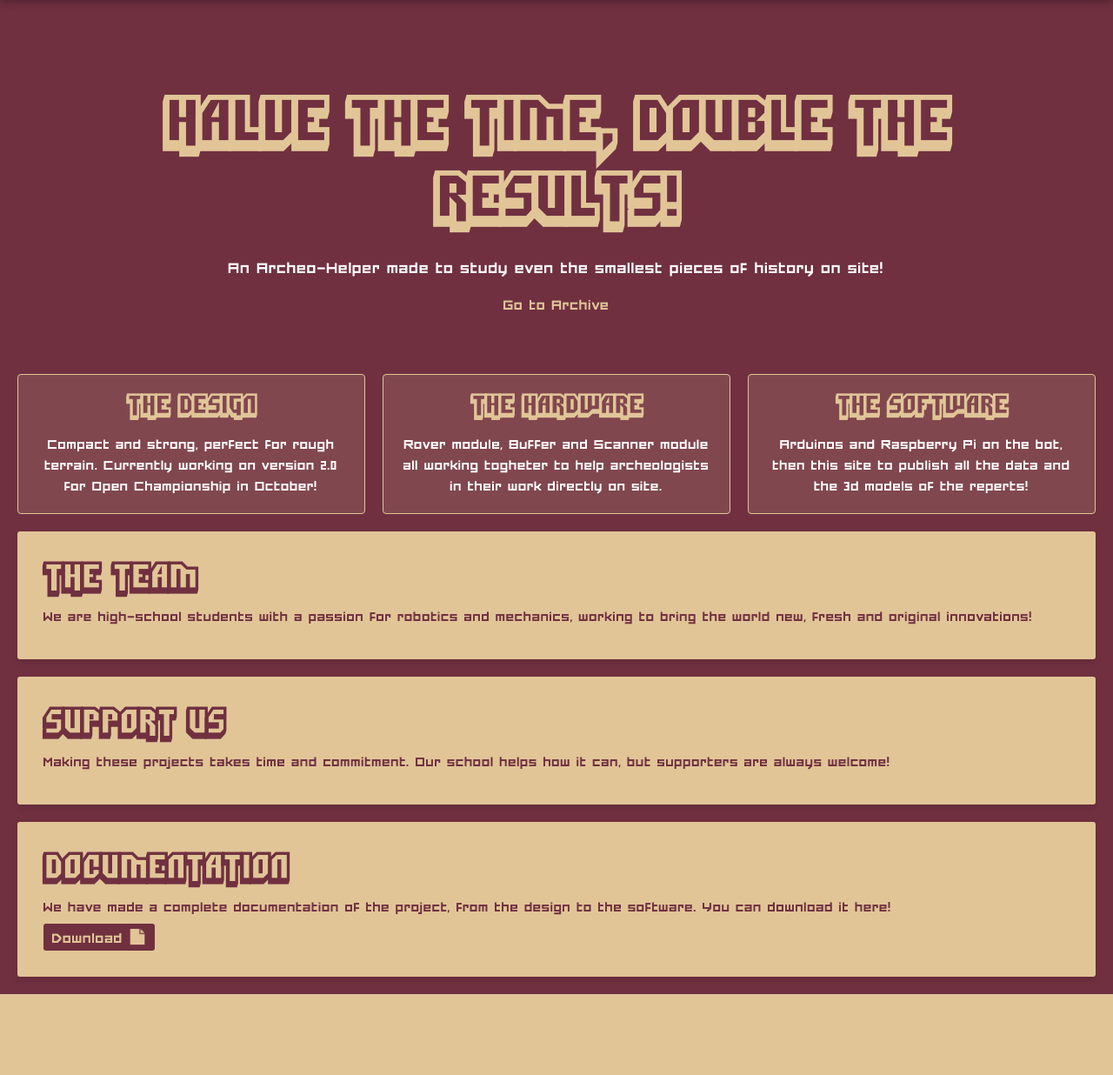
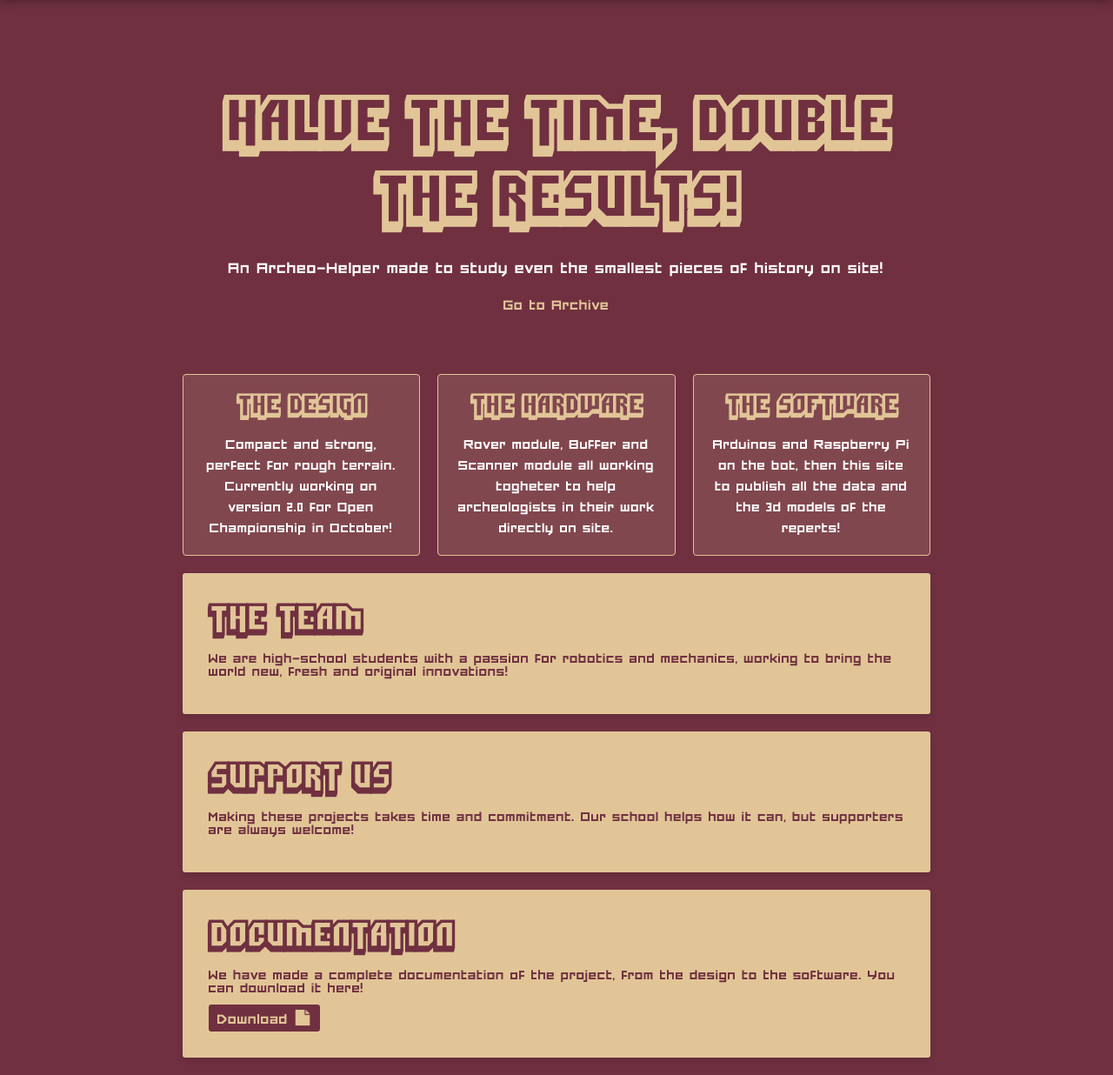
Before and after one commit to PolloArrostoBenCotto/Argo_web, a FastAPI app: page / in a window 1280 px wide. Shown: the part 60-1296 px from the top of the page at 87% size. Before the commit the page ends 1203 px from the top, so only its background shows below. Run offline with FastAPI, Linux system fonts and the light colour scheme.

Commit message:
code 1.1.7

```diff
--- a/v1.6/static/css/style.css
+++ b/v1.6/static/css/style.css
@@ -26,7 +26,7 @@ body {
 }
 
 .container {
-    max-width: 1300px;
+    max-width: 900px;
     margin: 0 auto;
     padding: 20px;
     text-align: left;
```
Also changed, not shown: 2 other files.
